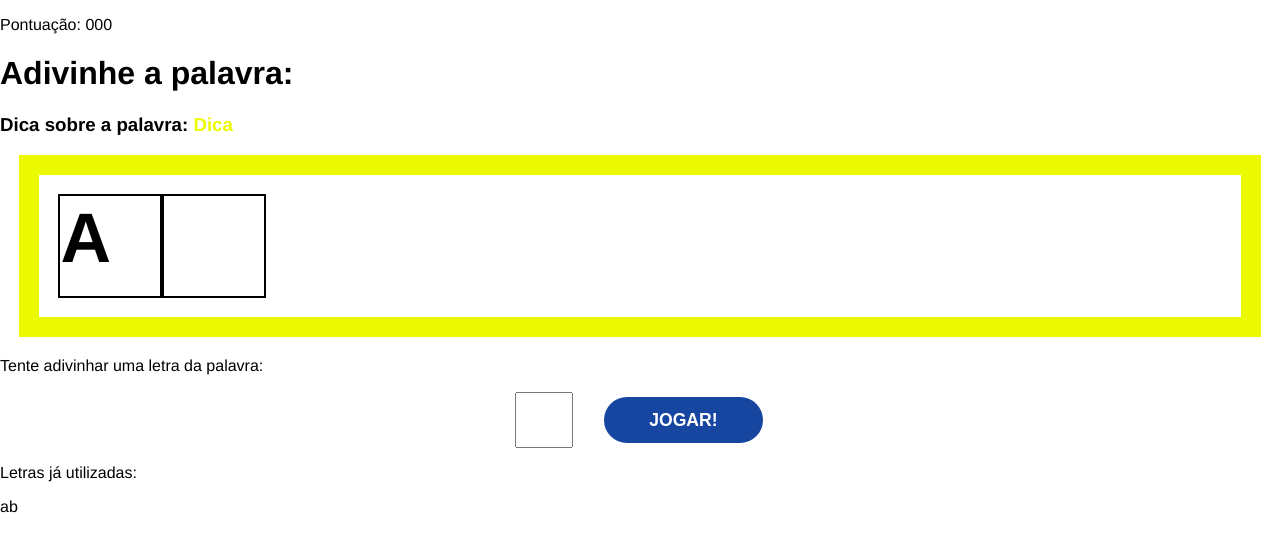
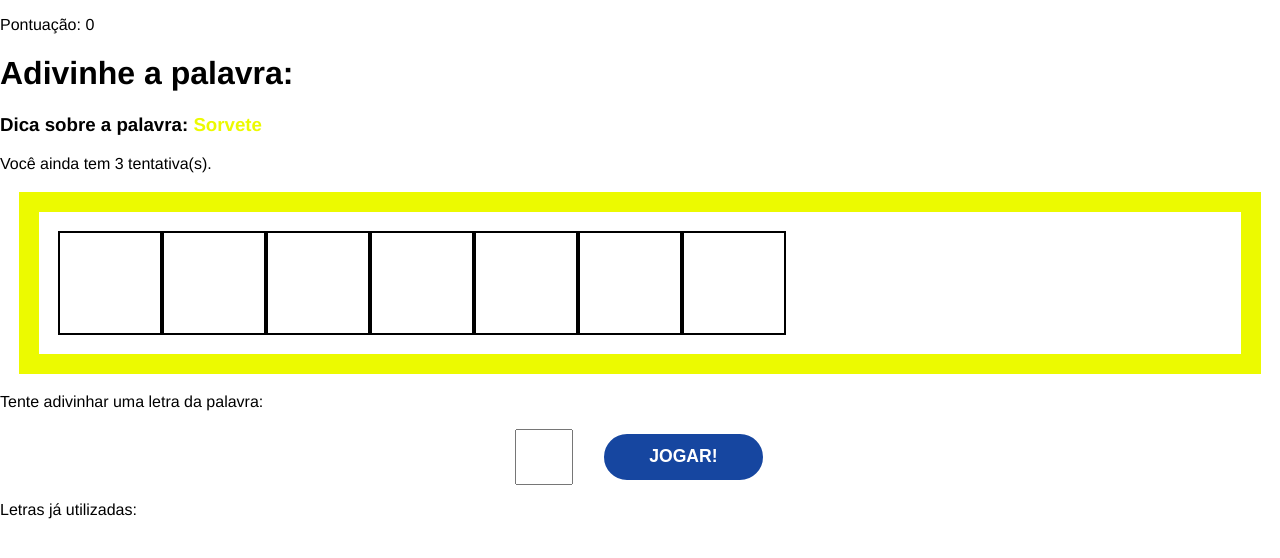
Before and after one commit to WilliamNunes905/Secret-Word, a React (Vite) app: page / in a window 1280 px wide. Both pictures are taken after a click on the button "COMEÇAR O JOGO". Shown: the top 558 px of the page. Built offline with nearby package versions, Linux system fonts and the light colour scheme.

Commit message:
feat: Criando e consumindo os estados de App.js para Game.js

```diff
--- a/src/App.jsx
+++ b/src/App.jsx
@@ -13,6 +13,10 @@ function App() {
   const [pickedWord, setPickedWord] = useState("");
   const [pickedCategory, setPickedCategory] = useState("");
   const [letters, setLetters] = useState([]);
+  const [guessedLetters, setGuessedLetters] = useState([]);
+  const [wrongLetters, setWrongLetters] = useState([]);
+  const [guesses, setGuesses] = useState(3);
+  const [score, setScore] = useState(0);
 
   const stages = [
     {id: 1, name: "start"},
@@ -39,8 +43,8 @@ function App() {
     setGameStage(stages[1].name);
   }
 
-  function verifyLetter() {
-    setGameStage(stages[2].name);
+  function verifyLetter(letter) {
+    console.log(letter);
   }
 
   function retry() {
@@ -50,7 +54,16 @@ function App() {
   return (
     <div>
       { gameStage === "start" && <StartScreen startGame={startGame} /> }
-      { gameStage === "game" && <Game verifyLetter={verifyLetter} /> }
+      { gameStage === "game" && <Game
+       verifyLetter={verifyLetter}
+       pickedCategory={pickedCategory}
+       pickedWord={pickedWord}
+       letters={letters}
+       guessedLetters={guessedLetters}
+       wrongLetters={wrongLetters}
+       guesses={guesses}
+       score={score}
+      /> }
       { gameStage === "end" && <GameOver retry={retry} /> }
     </div>
   )
--- a/src/components/Game.jsx
+++ b/src/components/Game.jsx
@@ -1,26 +1,68 @@
+import { useState, useRef } from 'react';
 import './Game.css';
 
-function Game({ verifyLetter }) {
+function Game({
+  verifyLetter,
+  pickedCategory,
+  pickedWord,
+  letters,
+  guessedLetters,
+  wrongLetters,
+  guesses,
+  score
+  }) {
+  const [letter, setLetter] = useState('');
+  const letterInputRed = useRef(null);
+
+  function handleSubmit(e) {
+    e.preventDefault();
+
+    verifyLetter(letter);
+    setLetter('');
+    letterInputRed.current.focus();
+  }
+
   return (
     <div className="game">
-      <p className="points">Pontuação: 000</p>
+      <p className="points">Pontuação: {score}</p>
       <h1>Adivinhe a palavra:</h1>
-      <h3 className="tip">Dica sobre a palavra: <span>Dica</span></h3>
+      <h3 className="tip">Dica sobre a palavra: <span>{pickedWord}</span></h3>
+      <p>Você ainda tem {guesses} tentativa(s).</p>
       <div className="wordContainer">
-        <span className="letter">A</span>
-        <span className="blankSquare"></span>
+        {
+          letters.map((letter, i) =>
+          guessedLetters.includes(letter) ? (
+            <span key={i}>
+              {letter}
+            </span>
+          ) :
+          (
+            <span key={i} className='blankSquare'></span>
+           )
+          )
+        }
       </div>
       <div className="letterContainer">
         <p>Tente adivinhar uma letra da palavra:</p>
-        <form>
-          <input type='text' name='letter' maxLength='1' />
+        <form onSubmit={handleSubmit}>
+          <input
+            type='text'
+            name='letter'
+            maxLength='1'
+            onChange={(e) => setLetter(e.target.value)}
+            value={letter}
+            ref={letterInputRed}
+          />
           <button>Jogar!</button>
         </form>
       </div>
       <div className="wrongLettersContainer">
         <p>Letras já utilizadas:</p>
-        <span>a</span>
-        <span>b</span>
+         {
+          wrongLetters.map((letter, i) => (
+            <span key={i}>{letter}, </span>
+          ))
+         }
       </div>
     </div>
   )
```
